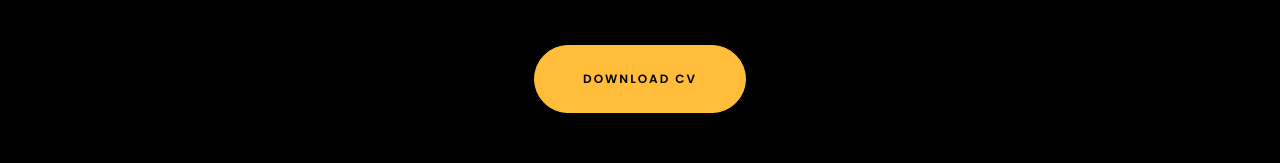
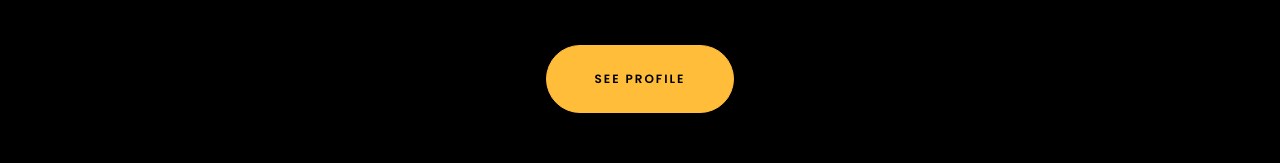
Before and after one commit to ablincoln44/ablincoln44.github.io, a plain HTML site: page index.html in a window 1280 px wide. Shown: the part 3183-3346 px from the top of the page. Drawn offline with Linux system fonts and the light colour scheme; animation ran at ten frames a second; files whose address does not match are found by name.

Commit message:
Update index.html

```diff
--- a/index.html
+++ b/index.html
@@ -386,7 +386,7 @@
 
     		<div class="row justify-content-center mt-5">
     			<div class="col-md-6 text-center ftco-animate">
-    				<p><a href="#" class="btn btn-primary py-4 px-5">Download CV</a></p>
+    				<p><a href="https://www.researchgate.net/profile/Abhijit-Lincon" class="btn btn-primary py-4 px-5">See Profile</a></p>
     			</div>
     		</div>
     	</div>
```
